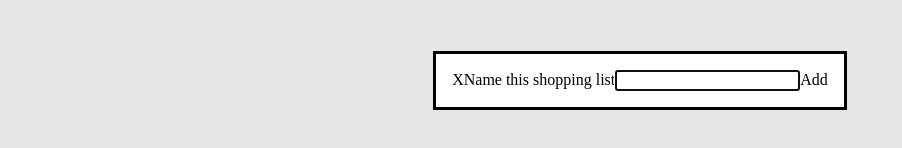
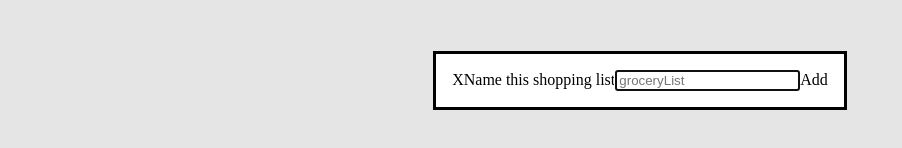
Before and after one commit to amivCICD/reactaishoppinglist, a React (Vite) app: page / in a window 1280 px wide. Both pictures are taken after a click on the link "Save List". Shown: the part 320-468 px from the top of the page, without its empty margins (0-902 px from the left). Built offline with nearby package versions, Linux system fonts and the light colour scheme.

Commit message:
we are rethinking the data structure and key fetch for initial primary list....it is getting better

```diff
--- a/src/items/AddItems.jsx
+++ b/src/items/AddItems.jsx
@@ -4,8 +4,10 @@ import { ACTION_TYPES } from "../postReducer/actiontypes";
 import List from "../list/List";
 import SaveList from "./subcomponents/SaveList";
 import ViewLists from "./subcomponents/ViewLists";
-import { deleteList, retrieveKeys, retrieveLists, retrievePrimaryArr, saveList } from "./saveRetrieve";
+import { deleteList, retrieveKeys, retrieveLists, retrievePrimaryArr, saveList, retrievePrimaryArrayKey } from "./saveRetrieve";
 import { useLocalStorage } from "./useLocalStorage";
+import { useRetrieveKeys } from "./useRetrieveKeys";
+
 
 
 // notes 6:57 P.M. - you are leaving off where we are setting local storage items, now we just need to fetch them,
@@ -27,8 +29,11 @@ export default () => {
 
     const [state, dispatch] = useReducer(postReducer, INITIAL_STATE);
     const [parentState, setParentState] = useState(false);
-    const [key] = useState(localStorage.key(retrieveKeys()[1]))
+    const [keys, setKeys] = useState(null)
     const [itemsArr, setItemsArr] = useState(['Please add an item to begin...']);
+    let pak = retrievePrimaryArrayKey()(retrieveKeys())(retrieveLists(retrieveKeys()))
+
+    const [initialKey, setInitialKey] = useRetrieveKeys(pak)
 
     const [currentObj, setCurrentObj] = useLocalStorage('groceryList', INITIAL_STATE)
 
@@ -212,15 +217,17 @@ export default () => {
     // }, [state.updated])
 
     useEffect(() => {
-        const keys = retrieveKeys();
-        const primaryArr = retrievePrimaryArr(keys)
-        console.log(primaryArr);
+        let pak = retrievePrimaryArrayKey()(retrieveKeys())(retrieveLists(retrieveKeys()))
+        console.log('PAK ', pak); // ideally...we need to have this return 1 key from a filt array
 
-        console.log(currentObj.groceryList);
+        console.log(currentObj);
+
 
         // dispatch({ type: ACTION_TYPES.FETCH_SUCCESS, payload: currentObj.groceryList })
         setItemsArr(currentObj.groceryList ? currentObj.groceryList : ['hello'])
         console.log(currentObj);
+
+        console.log(initialKey);
 
     }, [currentObj, parentState])
 
@@ -340,7 +347,7 @@ export default () => {
         </div>
         <List itemsArr={itemsArr} currentObj={currentObj} setCurrentObj={setCurrentObj} onStateChange={handleStateChange} />
         <div className="flex items-center justify-center mt-2">
-            <SaveList itemsArr={itemsArr} currentObj={currentObj} />
+            <SaveList itemsArr={itemsArr} currentObj={currentObj} setCurrentObj={setCurrentObj} />
             <ViewLists />
         </div>
         </>
--- a/src/items/saveRetrieve.js
+++ b/src/items/saveRetrieve.js
@@ -36,6 +36,26 @@ function retrievePrimaryArr(lists) {
     return primaryArr;
 }
 
+function retrievePrimaryArrayKey() {
+    let keys = [];
+    for (let i=0; i < localStorage.length; i+=1) {
+        if (localStorage.key(i) !== 'replaced_stats') {
+            keys.push(localStorage.key(i))
+        }
+    }
+    return function getListsFromKeys(keys) {
+        let len = keys?.length;
+        let listsArr = [];
+        for (let i=0; i < len; i+=1) {
+            if(keys.length !== 0 && keys !== undefined && keys !== 'undefined') listsArr.push(localStorage.getObj(keys[i]))
+        }
+        return function retrievePrimaryObj(listsArr) {
+            let primaryArr = listsArr.filter(i => i.primary === true) // so when true isn't on every array, then we good....
+            return primaryArr;
+        }
+    }
+}
+
 function deleteList(listId) {
     let list = localStorage.getObj(listId)
     console.log(`List ${list.name ? list.name : 'Unnamed List.'} w/ ID: '${list?.id}' has been deleted.`)
@@ -47,5 +67,6 @@ export {
     deleteList,
     retrieveKeys,
     retrieveLists,
-    retrievePrimaryArr
+    retrievePrimaryArr,
+    retrievePrimaryArrayKey
 }
--- a/src/items/subcomponents/SaveList.jsx
+++ b/src/items/subcomponents/SaveList.jsx
@@ -1,63 +1,49 @@
-import { useReducer, useState } from "react";
+import { useEffect, useReducer, useState } from "react";
 import { retrieveKeys, retrieveLists, retrievePrimaryArr, saveList } from "../saveRetrieve";
 import { INITIAL_STATE, postReducer } from "../../postReducer/postReducer";
 import { ACTION_TYPES } from "../../postReducer/actiontypes";
 
 
-export default ({ itemsArr, currentObj }) => {
+export default ({ itemsArr, currentObj, setCurrentObj }) => {
 
-    const [state, dispatch] = useReducer(postReducer, INITIAL_STATE)
-    const [listName, setListName] = useState("");
+    const [state, dispatch] = useReducer(postReducer, INITIAL_STATE);
+    const [keys, setKeys] = useState()
+
+    useEffect(() => {
+        let keys = retrieveKeys();
+        console.log('keys ', keys);
+
+        setKeys(keys)
+    }, [state.STATE_UPDATED])
+
+
+    const handleAddListName = () => {
+        let randomId = Math.random().toString().slice(2)
+
+        if (keys.length === 1) {
+
+        }
+
+        let updated = { name: state.shoppingListName, id: randomId, primary: true, ...currentObj };
+        console.log(updated);
+        setCurrentObj(updated)
 
 
 
-    const handleDialog = () => {
-        // let keys = retrieveKeys();
-        // let lists = retrieveLists(keys);
-        // let primaryList = retrievePrimaryArr(lists);
-        // primaryList[0].primary = false;
-
-        // pass down the entire current object with the array separately plz
-        console.log('currentObj.primary: ', currentObj.primary);
-        currentObj.primary = false;
-        console.log('currentObj.primary: ', currentObj.primary);
-        let updateOldObj = currentObj;
-        console.log(updateOldObj);
-        console.log(updateOldObj.primary);
-
-        localStorage.setObj(currentObj.id, updateOldObj)
-
-        saveList(listName, itemsArr);
-
+        dispatch({ type: ACTION_TYPES.STATE_UPDATED })
         document.querySelector('#nameListDialog').close();
-        dispatch({ type: ACTION_TYPES.STATE_UPDATED })
-        setListName("")
     }
 
-    const handleChange = (e) => {
-        setListName(e.target.value)
-        console.log('listName', listName);
+    const handleDialogInput = (e) => {
+
+        dispatch({ type: ACTION_TYPES.CHANGE_INPUT, payload: { name: e.target.name, value: e.target.value } })
+        console.log(state);
+
     }
 
-    // const getLSKeys = () => {
-    //     let len = localStorage.length - 1;
-    //     let lsKeys = [];
-
-    //     if (len >= 1) {
-    //         while (len) {
-    //             lsKeys.push(localStorage.key(len))
-    //             len--
-    //         }
-    //     }
-    //     return lsKeys;
-    // }
-    // console.log(getLSKeys()); // localStorage keys
-
-
-    const handleClick = () => { // open dialog
+    const handleDialogOpen = () => { // open dialog
         document.querySelector('#nameListDialog').showModal();
     }
-
 
     return (
         <>
@@ -66,14 +52,14 @@ export default ({ itemsArr, currentObj }) => {
                 border-dashed border-warning
                 mr-2
                 "
-                onClick={handleClick}
+                onClick={handleDialogOpen}
             >Save List</a>
             <dialog id="nameListDialog" className="w-3/4 h-1/3 p-0 rounded-md">
                 <div className="bg-neutral flex flex-col items-center justify-center w-full h-full border-2 border-dashed border-white">
                     <a className="btn btn-warning absolute left-[75%] top-4 font-bold text-lg" onClick={() => document.querySelector('#nameListDialog').close()}>X</a>
                     <label className="text-white mb-2">Name this shopping list</label>
-                    <input type="text" value={listName} onChange={handleChange} />
-                    <a className="btn btn-primary m-3" onClick={handleDialog}>Add</a>
+                    <input type="text" name="shoppingListName" placeholder={state.shoppingListName ? state.shoppingListName : keys} onChange={handleDialogInput} />
+                    <a className="btn btn-primary m-3" onClick={handleAddListName}>Add</a>
                 </div>
 
             </dialog>
--- a/src/items/useLocalStorage.js
+++ b/src/items/useLocalStorage.js
@@ -1,11 +1,21 @@
 import { useState, useEffect } from "react"
+import { retrieveKeys } from "./saveRetrieve"
 
 
 
 export const useLocalStorage = (key, initialValue) => {
     // const [state, dispatch] = useReducer(postReducer, INITIAL_STATE)
     // console.log(key);
-    const [storedValue, setStoredValue] = useState(() => {
+
+    // this thing should fetch the key you need, not have it implemented?
+    const keys = retrieveKeys();
+    const [keyz, setKeyz] = useState(keys)
+
+    if (!keys) {
+
+    }
+
+    const [storedValue, setStoredValue] = useState(() => { // this is doing MORE things TO set the state,but u can still just set the state
         try {
             const item = window.localStorage.getObj(key)
             return item ? item : initialValue
--- /dev/null
+++ b/src/items/useRetrieveKeys.js
@@ -0,0 +1,9 @@
+import { useEffect, useState } from "react"
+
+export const useRetrieveKeys = (key) => {
+    let [keys, setKeys] = useState(key)
+    console.log('use Retrieve Keys!');
+    useEffect(() => {}, [keys])
+    return [keys, setKeys]
+
+}
--- a/src/list/ListItem.jsx
+++ b/src/list/ListItem.jsx
@@ -52,8 +52,8 @@ export default ({ itemsArr, currentObj, setCurrentObj, onStateChange }) => {
             updated.groceryList[itemIndex].acquired = true
             setCurrentObj(updated);
 
-            // dispatch({ type: ACTION_TYPES.STATE_UPDATED, payload: { ...currentObj } })
-            onStateChange(checkedVal)
+            dispatch({ type: ACTION_TYPES.STATE_UPDATED, payload: { ...currentObj } })
+            // onStateChange(checkedVal)
 
         } else if (!checkedVal) {
 
@@ -64,8 +64,8 @@ export default ({ itemsArr, currentObj, setCurrentObj, onStateChange }) => {
             updated.groceryList[itemIndex].acquired = false
             setCurrentObj(updated);
 
-            onStateChange(checkedVal)
-            // dispatch({ type: ACTION_TYPES.STATE_UPDATED, payload: { post: currentObj } })
+            // onStateChange(checkedVal)
+            dispatch({ type: ACTION_TYPES.STATE_UPDATED, payload: { ...currentObj } })
 
         }
 
--- a/src/postReducer/postReducer.js
+++ b/src/postReducer/postReducer.js
@@ -8,7 +8,8 @@ export const INITIAL_STATE = {
     post: [],
     error: false,
     groceryList: [{ grocery: 'Please add a grocery item to proceed...', id: randomId, acquired: false }],
-    initial: true
+    initial: true,
+    primary: true
 }
 
  // ^ put -  <post: null> ?
@@ -50,7 +51,6 @@ export const postReducer = (state, action) => { // current state, action updates
         case "STATE_UPDATED":
             return {
                 ...state,
-                post: action.payload,
                 error: false,
                 updated: true
             }
```
